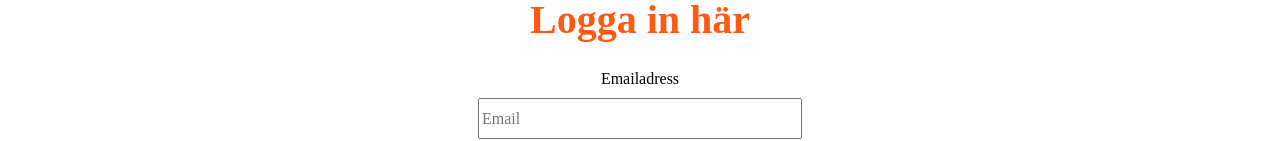
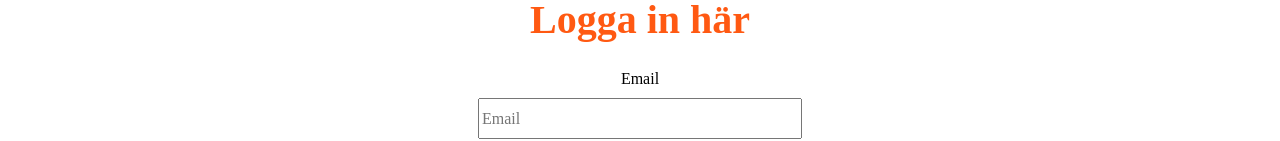
Before and after one commit to Tootfarangi90/Tjanstformedlingssida-FE, a React (Create React App) app: page /login in a window 1280 px wide. Shown: the part 663-804 px from the top of the page. Built offline with nearby package versions, Linux system fonts and the light colour scheme.

Commit message:
testing commit

```diff
--- a/src/routes/login-register/Login.jsx
+++ b/src/routes/login-register/Login.jsx
@@ -62,7 +62,7 @@ const Login = ({auth}) => {
         <p className='messageBox'>{message}</p>
 
             <div>
-            <legend>Emailadress</legend>
+            <legend>Email</legend>
               <input
                 type="email"
                 name='email'
```
